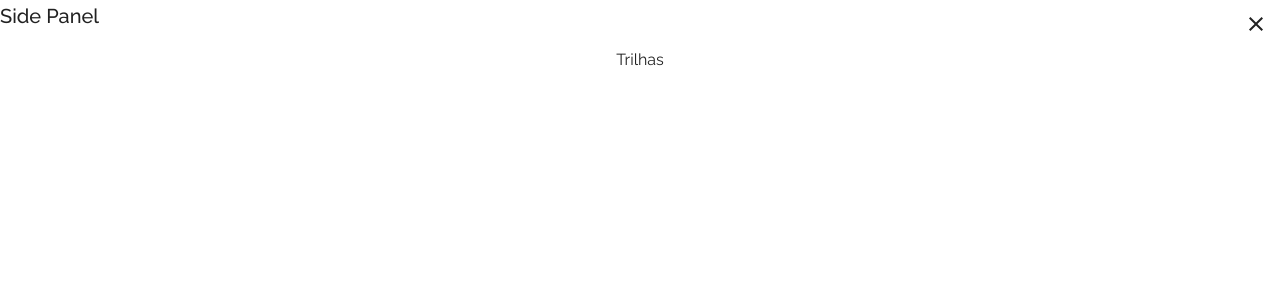
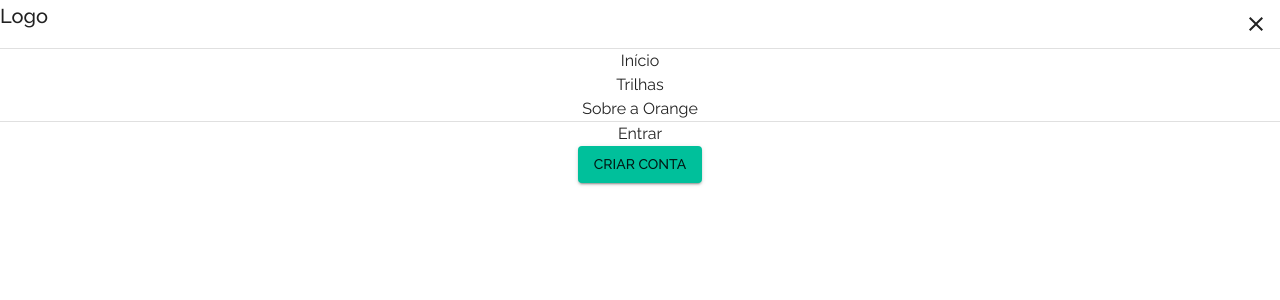
Before and after one commit to Hackaton-FCAMARA-Squad37/Projeto-FCamara-Frontend, a React (Vite) app: page / in a window 1280 px wide. Both pictures are taken after a click on the button "logo". Shown: the top 300 px of the page. Built offline with nearby package versions, Linux system fonts and the light colour scheme.

Commit message:
feat: implementação das rotas e links

```diff
--- a/package.json
+++ b/package.json
@@ -16,6 +16,7 @@
     "@mui/icons-material": "^5.10.9",
     "@mui/material": "^5.10.12",
     "axios": "^1.1.3",
+    "eslint": "^8.27.0",
     "framer-motion": "^7.6.4",
     "react": "^18.2.0",
     "react-burger-menu": "^3.0.8",
--- a/src/components/MenuBurger/MenuBurger.jsx
+++ b/src/components/MenuBurger/MenuBurger.jsx
@@ -1,4 +1,4 @@
-import { Box, Typography, IconButton, SwipeableDrawer } from "@mui/material";
+import { Box, Typography, IconButton, SwipeableDrawer, Divider, Button } from "@mui/material";
 import MenuIcon from '@mui/icons-material/Menu'
 import CloseIcon from '@mui/icons-material/Close'
 import { useState } from "react";
@@ -22,20 +22,41 @@ export const MenuBurger = () => {
             <Box sx={{ height:'100vh', width:'100vw'}} textAlign='center' role='presentation'>
                 <Box sx={{ display:'flex', justifyContent:'space-between' }}>
                     <Typography variant='h6' component='div'>
-                        Side Panel
+                        Logo
                     </Typography>
                     <IconButton size='large' color='inherit' aria-label='logo' onClick={() => setIsOpen(false)}>
                         <CloseIcon/>
                     </IconButton>
                 </Box>
+                <Divider></Divider>
                 <Box>
-                    <HashLink
-                        smooth to='/#section-trilhas'
+                    <Link to='/'
+                        style={{ textDecoration:'inherit', color:'inherit' }}
+                        onClick={() => setIsOpen(false)}
+                    >
+                        <Typography>Início</Typography>
+                    </Link>
+
+
+                    <HashLink smooth to='/#section-trilhas'
                         style={{ textDecoration:'inherit', color:'inherit' }}
                         onClick={() => setIsOpen(false)}
                     >
                         <Typography>Trilhas</Typography>
                     </HashLink>
+
+
+                    <a target="_blank" href="https://digital.fcamara.com.br/orangejuice#rd-section-joq3m2lv"
+                        style={{ textDecoration:'inherit', color:'inherit' }}
+                        onClick={() => setIsOpen(false)}
+                    >
+                        <Typography>Sobre a Orange</Typography>
+                    </a>
+                </Box>
+                <Divider/>
+                <Box>
+                    <Typography>Entrar</Typography>
+                    <Button variant="contained">Criar Conta</Button>
                 </Box>
             </Box>
         </SwipeableDrawer>
--- a/src/main.jsx
+++ b/src/main.jsx
@@ -12,12 +12,9 @@ ReactDOM.createRoot(document.getElementById('root')).render(
   <React.StrictMode>
     <ThemeProvider theme={theme}>
       <BrowserRouter>
-      <main>
         <Routes>
           <Route path='/' element={<Home/>}/>
-          <Route path='/trilhaUXUI' element={<TrilhaUXUI/>}/>
         </Routes>
-      </main>
       </BrowserRouter>
     </ThemeProvider>
   </React.StrictMode>
```
Also changed, not shown: 1 other file (tests, documents, lock files or other folders).
